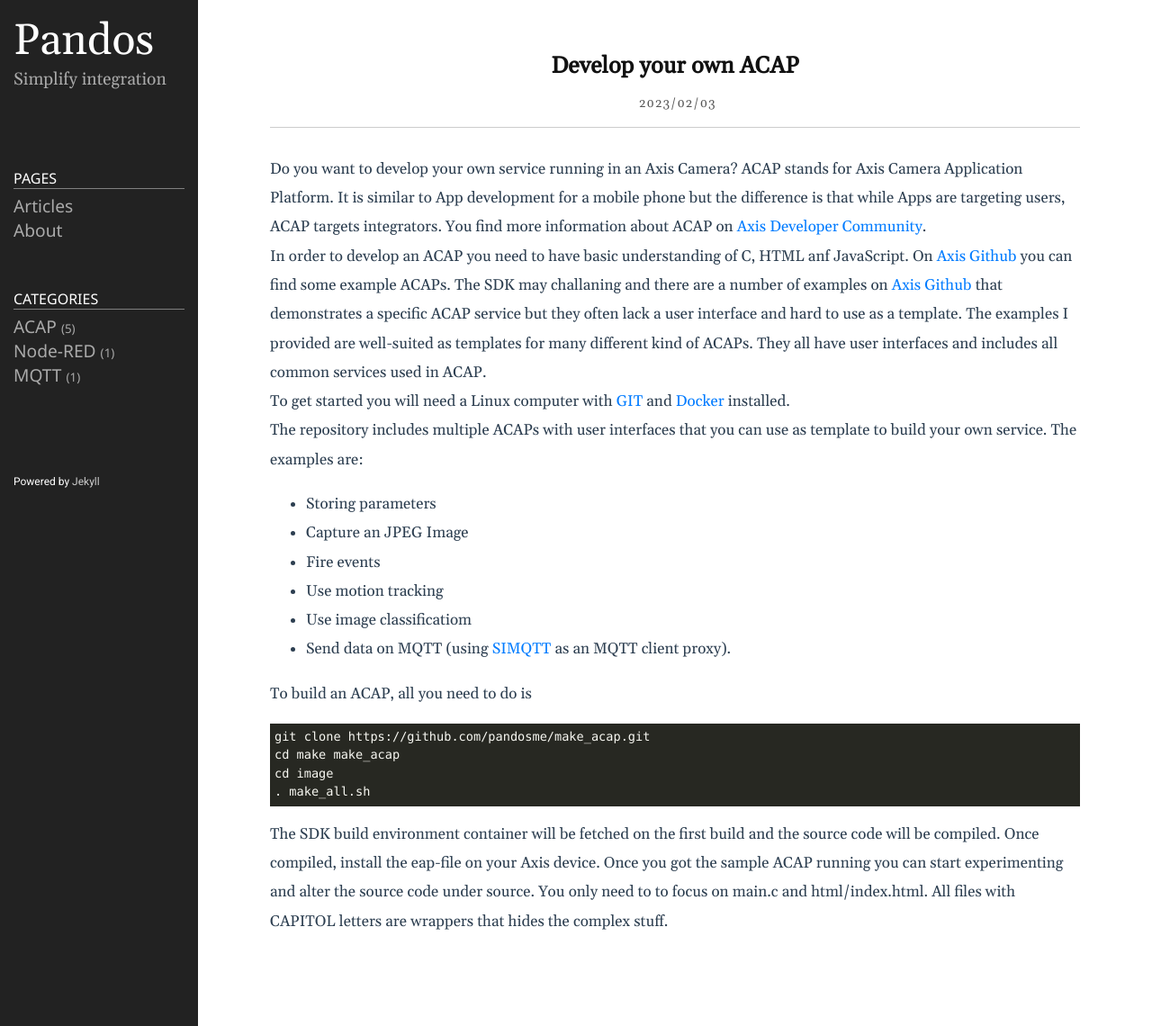
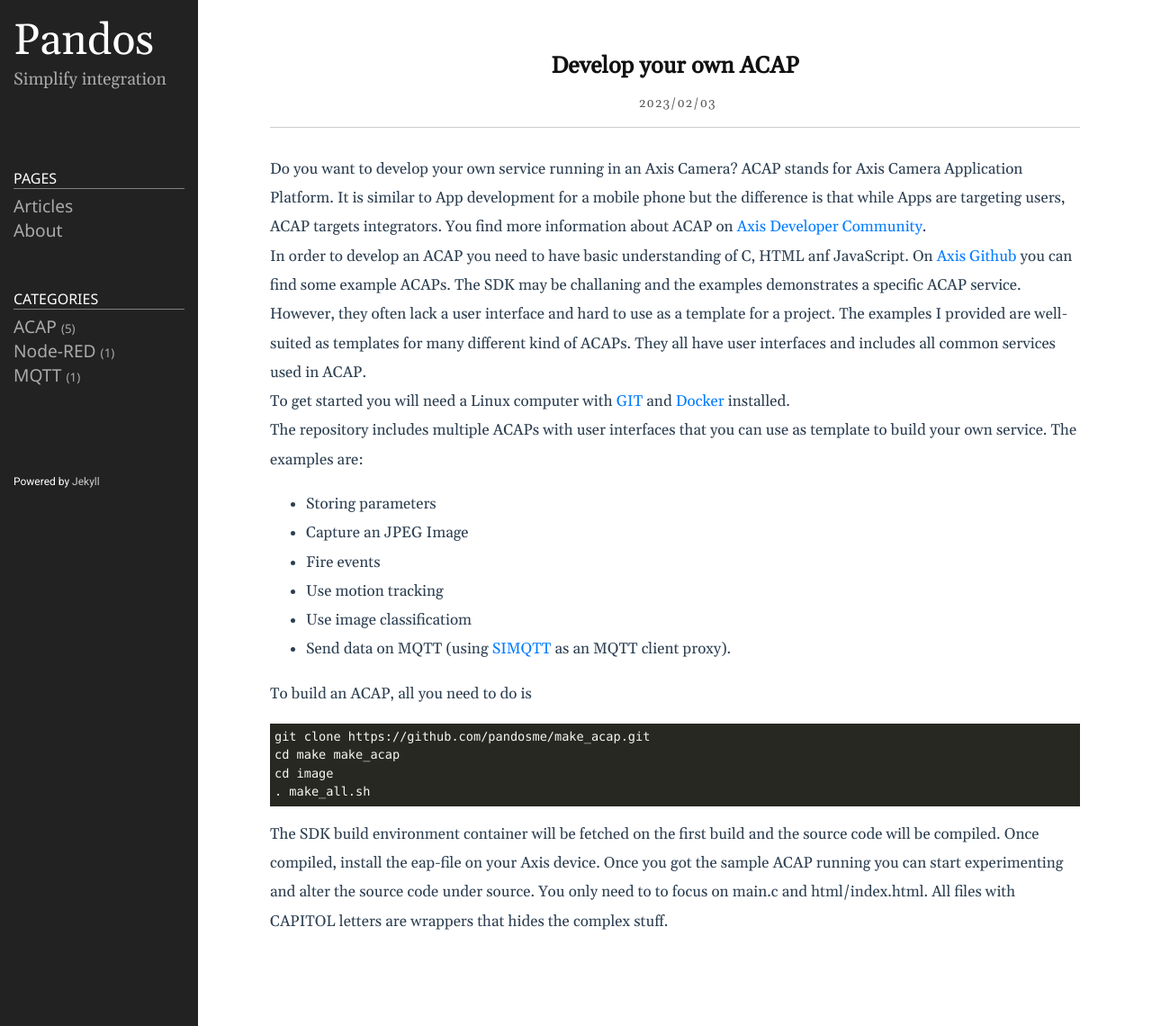
Before and after one commit to pandosme/pandosme.github.io, a Jekyll site: the page built from docs/_posts/2023-02-04-ACAP-Development.md, in a window 1280 px wide. Shown: the whole page at 90% size. Built offline with Jekyll 4.4.1, drawn with Linux system fonts in a browser that asks for light colours.

Commit message:
Update 2023-02-04-ACAP-Development.md

```diff
--- a/docs/_posts/2023-02-04-ACAP-Development.md
+++ b/docs/_posts/2023-02-04-ACAP-Development.md
@@ -6,7 +6,7 @@ categories: [ACAP]
 ---
 Do you want to develop your own service running in an Axis Camera?  ACAP stands for Axis Camera Application Platform.  It is similar to App development for a mobile phone but the difference is that while Apps are targeting users,  ACAP targets integrators. You find more information about ACAP on [Axis Developer Community](https://www.axis.com/developer-community/acap).
 
-In order to develop an ACAP you need to have basic understanding of C, HTML anf JavaScript.   On [Axis Github](https://github.com/AxisCommunications/acap3-examples) you can find some example ACAPs. The SDK may challaning and there are a number of examples on [Axis Github](https://github.com/AxisCommunications/acap3-examples) that demonstrates a specific ACAP service but they often lack a user interface and hard to use as a template.  The examples I provided are well-suited as templates for many different kind of ACAPs. They all have user interfaces and includes all common services used in ACAP.
+In order to develop an ACAP you need to have basic understanding of C, HTML anf JavaScript.   On [Axis Github](https://github.com/AxisCommunications/acap3-examples) you can find some example ACAPs. The SDK may be challaning and the examples demonstrates a specific ACAP service.  However, they often lack a user interface and hard to use as a template for a project.  The examples I provided are well-suited as templates for many different kind of ACAPs. They all have user interfaces and includes all common services used in ACAP.
 
 To get started you will need a Linux computer with [GIT](https://git-scm.com/book/en/v2/Getting-Started-Installing-Git) and [Docker](https://docs.docker.com/engine/install/) installed.
 
```
